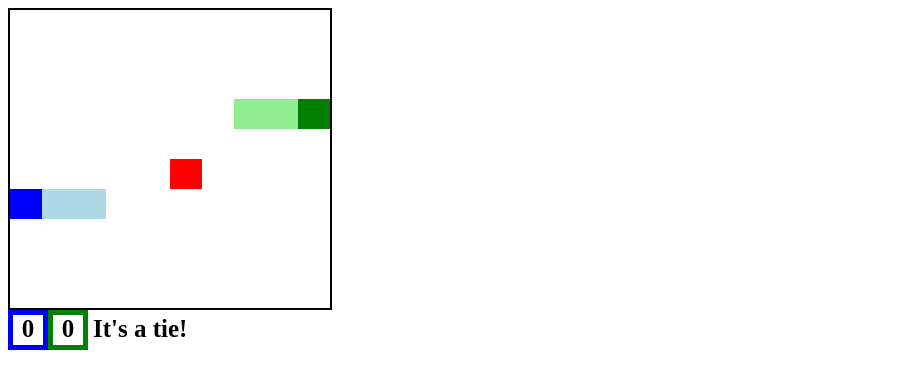
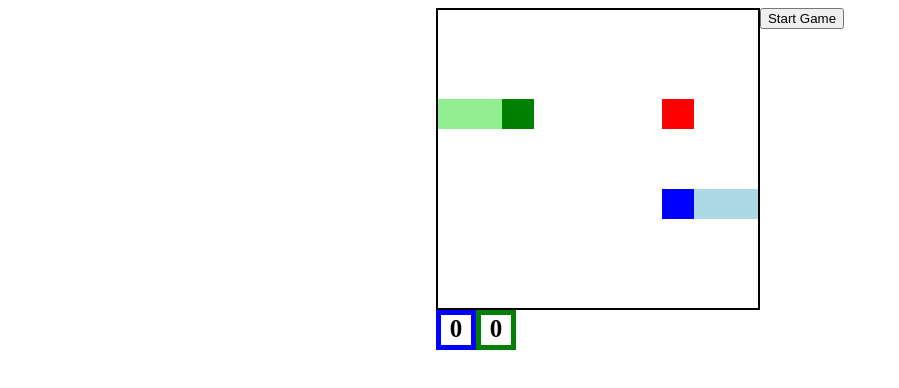
Before and after one commit to AndreasAskjem/GeneralModul2, a plain HTML site: page snakeTwoPlayer/index.html in a window 1280 px wide. Shown: the whole page, without its empty margins (0-899 px from the left). Drawn offline with Linux system fonts and the light colour scheme.

Commit message:
Started adding more functions and did some minor adjustments

```diff
--- a/snakeTwoPlayer/index.html
+++ b/snakeTwoPlayer/index.html
@@ -9,12 +9,20 @@
 </head>
 
 <body onkeydown="return controlSnake(event)">
+<div id="wrapper">
+    <div id="game">
+        <table id="snakeTable"></table>
+        <div id="score0" class="scoreBox"></div>
+        <div id="score1" class="scoreBox"></div>
+        <div id="winner"></div>
+    </div>
 
-    <table id="snakeTable"></table>
-    <div id="score0" class="scoreBox"></div>
-    <div id="score1" class="scoreBox"></div>
-    <div id="winner"></div>
+    <div id="options">
+        <button type="button" onclick="startGame()">Start Game</button>
+    </div>
+</div>
 
-    <script src="script.js"></script>
+<script src="script.js"></script>
+<script src="settingsInput.js"></script>
 </body>
 </html>
--- a/snakeTwoPlayer/script.js
+++ b/snakeTwoPlayer/script.js
@@ -11,14 +11,15 @@ let gameState = {
     startLength: 3,
     winningScore: 20,
     numberOfApples: 1,
-    speed: 300
+    speed: 300,
+    ongoing: false
 }
 let gameTick;
 let boardView = document.getElementById('snakeTable');
 let winnerTxt = '';
 
-startNewGame();
-function startNewGame(){
+initNewGame();
+function initNewGame(){
     initBoard();
     model.snakes = [];
     for(let i=0; i<gameState.players; i++){
@@ -31,7 +32,6 @@ function startNewGame(){
     }
 
     showBoard();
-    gameTick = setInterval(move, gameState.speed);
 }
 
 function initSnakePosition(index){
@@ -147,7 +147,7 @@ function updateScore(snake, index){
 function controlSnake(e){
     if(e.keyCode == 13){ // Enter
         stopMove();
-        startNewGame();
+        initNewGame();
         return;
     }
 
--- /dev/null
+++ b/snakeTwoPlayer/settingsInput.js
@@ -0,0 +1,3 @@
+function startGame(){
+    gameTick = setInterval(move, gameState.speed);
+}
--- a/snakeTwoPlayer/style.css
+++ b/snakeTwoPlayer/style.css
@@ -53,3 +53,19 @@ table{
     font-weight: bold;
     border: 5px solid white;
 }
+
+
+/* wrapper */
+
+#wrapper{
+    display: grid;
+    grid-template-columns: 1fr auto auto 1fr;
+    grid-template-areas: '. game options .';
+}
+
+#game{
+    grid-area: game;
+}
+#options{
+    grid-area: options;
+}
```
